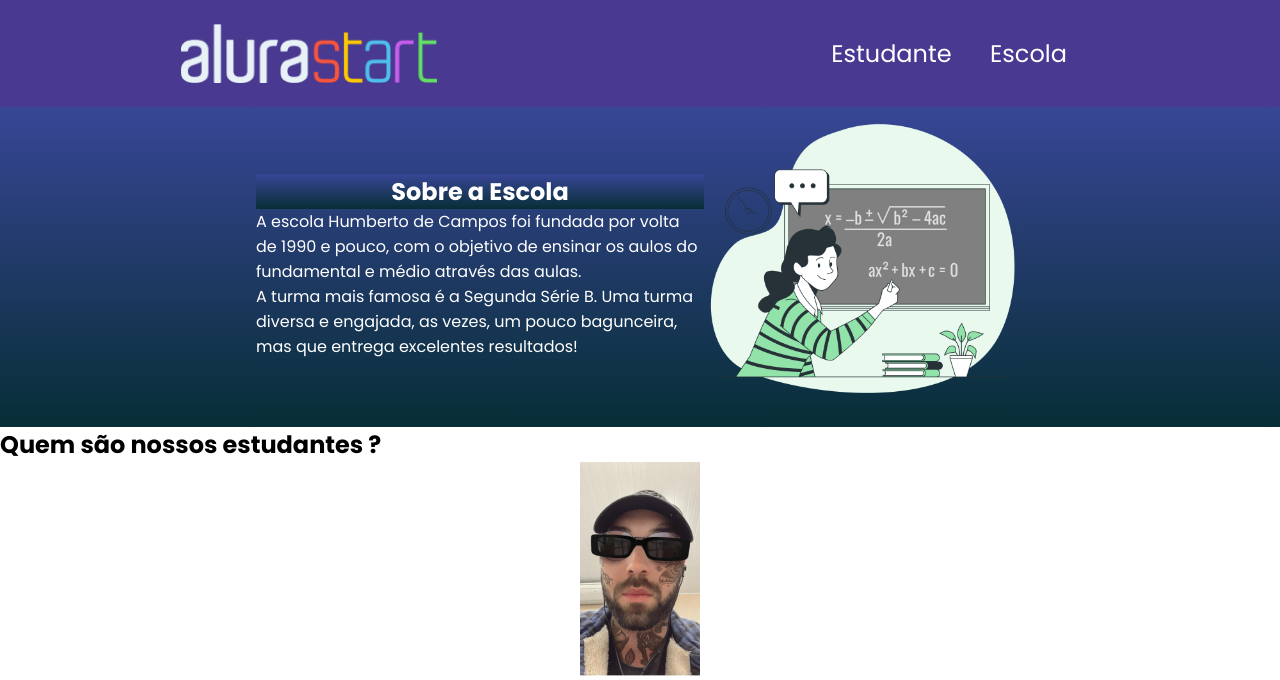
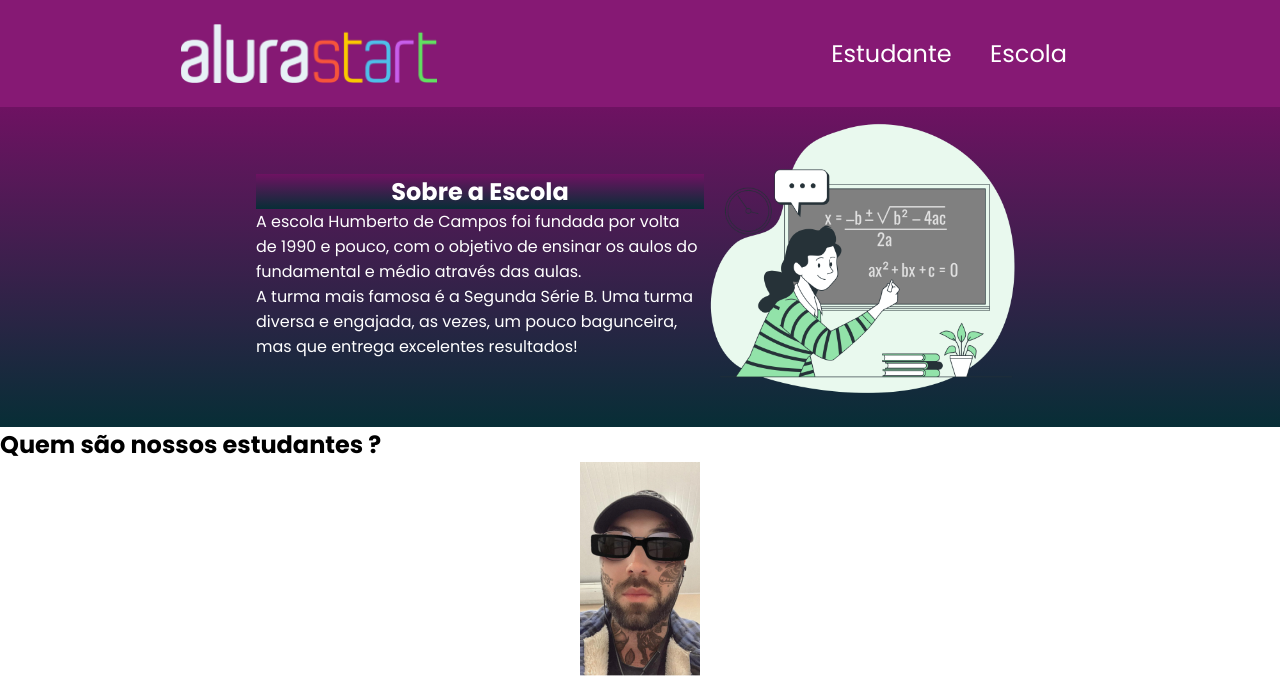
Before and after one commit to xd2802/site-escola-, a plain HTML site: page index.html in a window 1280 px wide. Shown: the top 680 px of the page. Drawn offline with Linux system fonts and the light colour scheme; files whose address does not match are found by name.

Commit message:
Add files via upload

```diff
--- a/style.css
+++ b/style.css
@@ -8,7 +8,7 @@
     }
 
 .cabecalho {
-    background-color:#493991 ;
+    background-color:#861974 ;
     color :white ;
     display: flex;
     justify-content: space-around;
@@ -31,7 +31,7 @@
 }
 
 .escola {
- background-image: linear-gradient(#384696,#072e36);
+ background-image: linear-gradient(#6e1262,#072e36);
  color:white;
  display: flex;
  justify-content: center;
```
